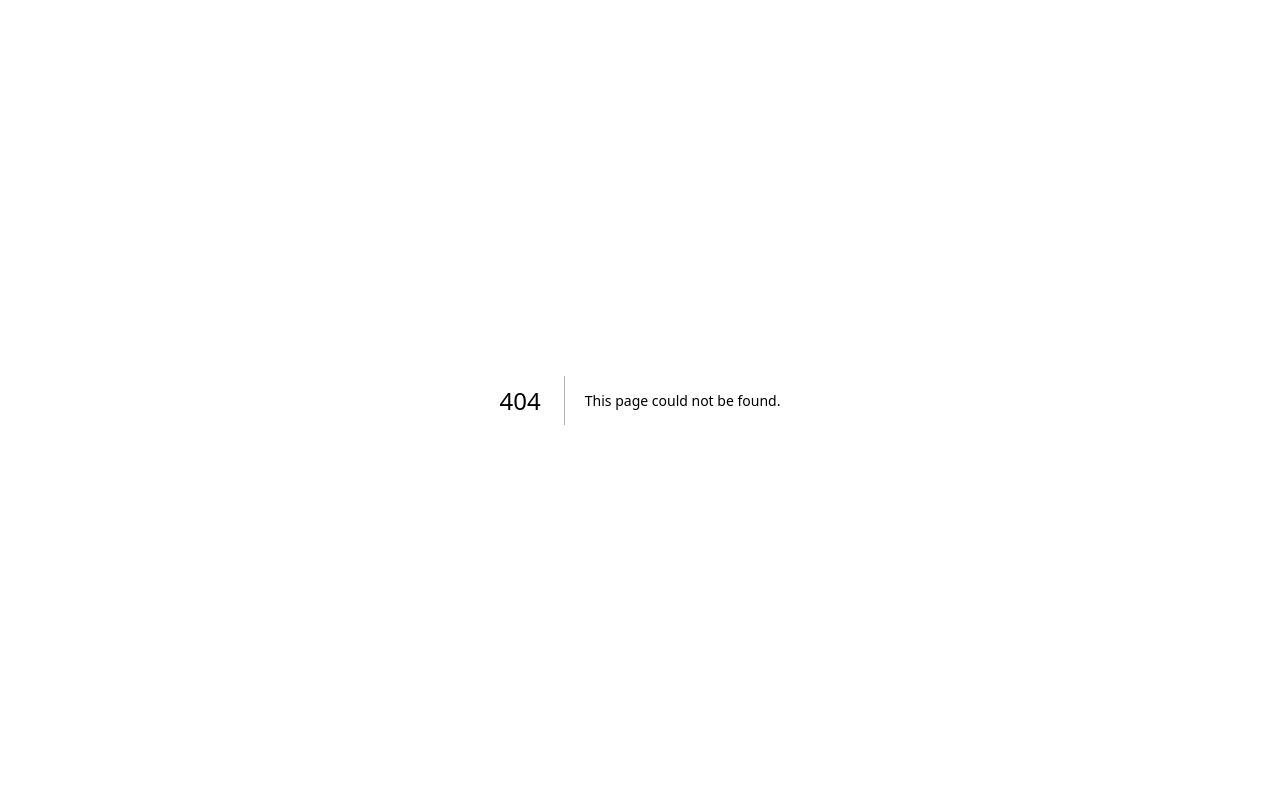
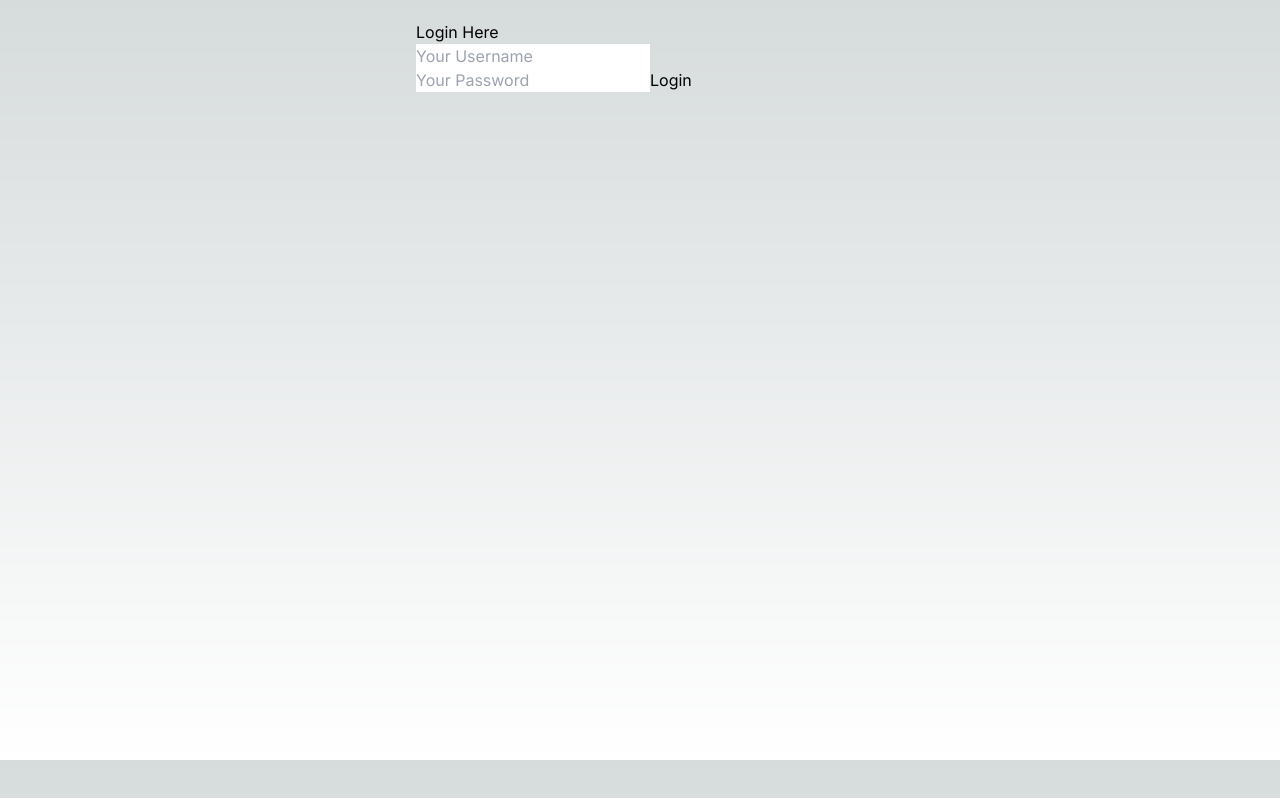
Before and after one commit to Har2yQn78/django-nextjs-frontend-ninja, a Next.js app: page /login in a window 1280 px wide. Before the commit this address had no page. Built offline with nearby package versions, Linux system fonts and the light colour scheme.

Commit message:
commited

```diff
--- /dev/null
+++ b/src/app/login/page.jsx
@@ -0,0 +1,43 @@
+"use client"
+// -urls -> /login
+
+const LOGIN_URL = "http://127.0.0.1:8001/api/token/pair"
+
+export default function Page () {
+
+    async function handleSubmit (event) {
+        event.preventDefault()
+        console.log(event, event.target)
+        const formData = new FormData(event.target)
+        const objectFromForm = Object.fromEntries(formData)
+        const jsonData = JSON.stringify(objectFromForm)
+        const requestOptions = {
+            method: "POST",
+            headers: {
+                "Content-Type": "application/json"
+            },
+            body: jsonData
+        }
+        const response = await fetch(LOGIN_URL, requestOptions)
+        const data = await response.json()
+         console.log(data)
+        if (response.ok) {
+            console.log("Logged in")
+        }
+    }
+
+    return <div className="h-[95vh]">
+        <div className='max-w-md mx-auto py-5'>
+             <h1>Login Here</h1>
+            <form onSubmit={handleSubmit}>
+                <input type='text' required name='username' placeholder='Your Username' />
+                <input type='password' required name='password' placeholder='Your Password' />
+                <button type='submit'>
+                    Login
+                </button>
+            </form>
+        </div>
+    </div>
+
+
+}
--- a/src/app/page.js
+++ b/src/app/page.js
@@ -1,21 +1,30 @@
 "use client"
+import {useState} from "react";
 import Image from "next/image";
+import useSWR from "swr";
 
-export default function Home() {
-  async function getDjangoAPIData() {
-    const response = await fetch("http://127.0.0.1:8001/api/hello");
-    const data = await response.json();
-    console.log(data);
-  }
+const fetcher = (...args) => fetch(...args).then(res => res.json())
 
-  async function handleClick(){
-    await getDjangoAPIData()
-  }
+export default function Page() {
+  //when you want to Get Request you can useSWR
+  const {data, error, isLoading} = useSWR("http://127.0.0.1:8001/api/hello", fetcher)
+  if (error) return <div>failed to load</div>
+  if (isLoading) return <div>loading...</div>
+  //const [data, setData] = useState({})
+  //async function getDjangoAPIData() {
+    //const response = await fetch("http://127.0.0.1:8001/api/hello");
+    //const responseData = await response.json();
+    // console.log(data);
+   // setData(responseData)
+  //}
+  //async function handleClick(){
+  //  await getDjangoAPIData()
+  //}
   return (
     <main className="flex min-h-screen flex-col items-center justify-between p-24">
-      <button onClick={handleClick}>
-        Lookup Data
-      </button>
+      <div>
+        {JSON.stringify(data)}
+      </div>
       <div className="z-10 max-w-5xl w-full items-center justify-between font-mono text-sm lg:flex">
         <p className="fixed left-0 top-0 flex w-full justify-center border-b border-gray-300 bg-gradient-to-b from-zinc-200 pb-6 pt-8 backdrop-blur-2xl dark:border-neutral-800 dark:bg-zinc-800/30 dark:from-inherit lg:static lg:w-auto  lg:rounded-xl lg:border lg:bg-gray-200 lg:p-4 lg:dark:bg-zinc-800/30">
           Get started by editing&nbsp;
```
Also changed, not shown: package.json (+5 -4 lines), 1 other file (tests, documents, lock files or other folders).
